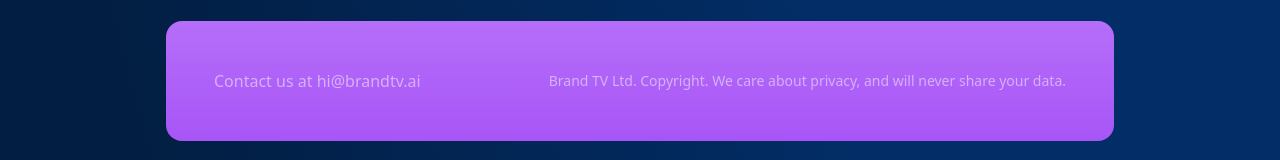
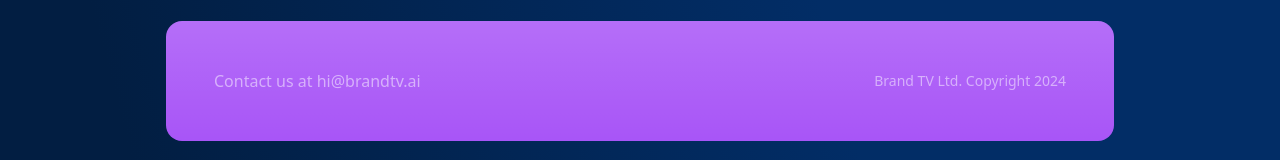
Before and after one commit to olenadm/brand-tv-next, a Next.js app: page /replay in a window 1280 px wide. Shown: the part 529-689 px from the top of the page. Built offline with nearby package versions, Linux system fonts and the light colour scheme.

Commit message:
remove text

```diff
--- a/app/components/ui/Signup.tsx
+++ b/app/components/ui/Signup.tsx
@@ -34,7 +34,7 @@ export default function Signup() {
                     </button>
                   </div> */}
                   <div className="small text-white-50">
-                    Brand TV Ltd. Copyright. We care about privacy, and will never share your data.
+                    Brand TV Ltd. Copyright 2024
                   </div>
                 </div>
               </div>
```
